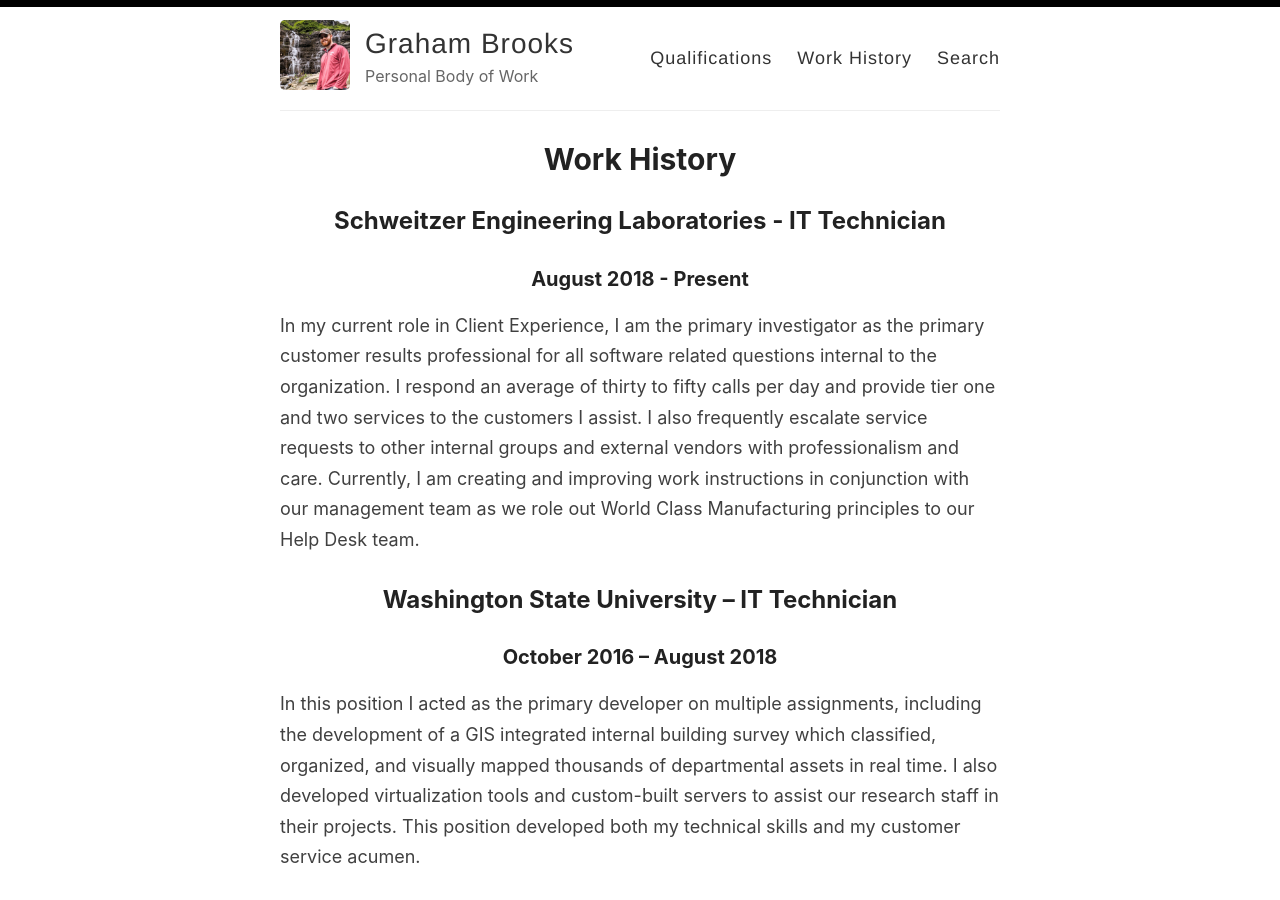
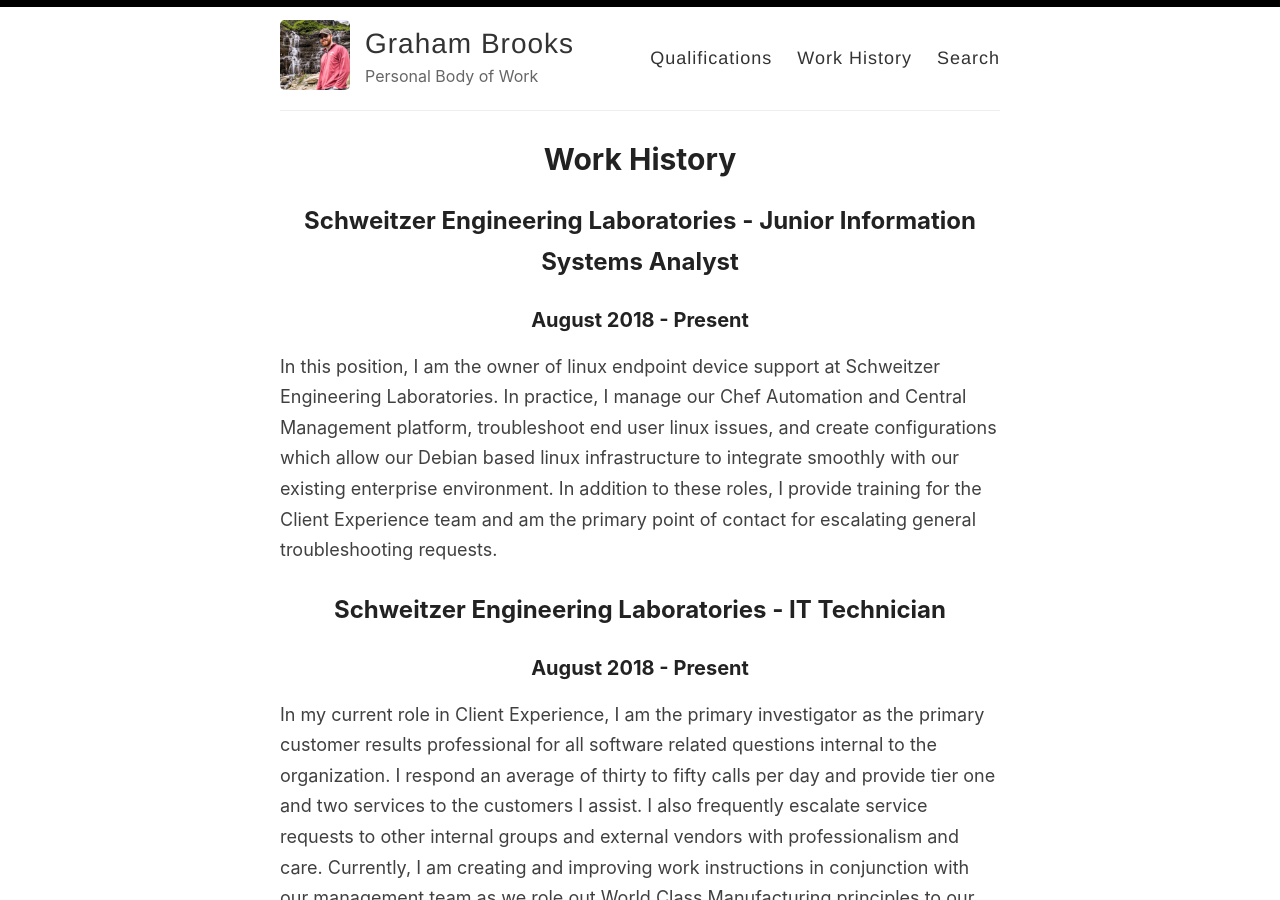
Before and after one commit to LittleSeneca/LittleSeneca.github.io, a Jekyll site: the page built from _pages/Work HIstory.md, in a window 1280 px wide and 900 px high. Built offline with Jekyll 4.4.1, drawn with Linux system fonts in a browser that asks for light colours.

Commit message:
Junior Information Systems Analyst!

```diff
--- a/_pages/Work HIstory.md
+++ b/_pages/Work HIstory.md
@@ -3,6 +3,10 @@
 title: Work History
 permalink: /Work_History/
 ---
+
+## Schweitzer Engineering Laboratories - Junior Information Systems Analyst
+### August 2018 - Present
+In this position, I am the owner of linux endpoint device support at Schweitzer Engineering Laboratories. In practice, I manage our Chef Automation and Central Management platform, troubleshoot end user linux issues, and create configurations which allow our Debian based linux infrastructure to integrate smoothly with our existing enterprise environment. In addition to these roles, I provide training for the Client Experience team and am the primary point of contact for escalating general troubleshooting requests.
 
 ## Schweitzer Engineering Laboratories - IT Technician
 ### August 2018 - Present
```
